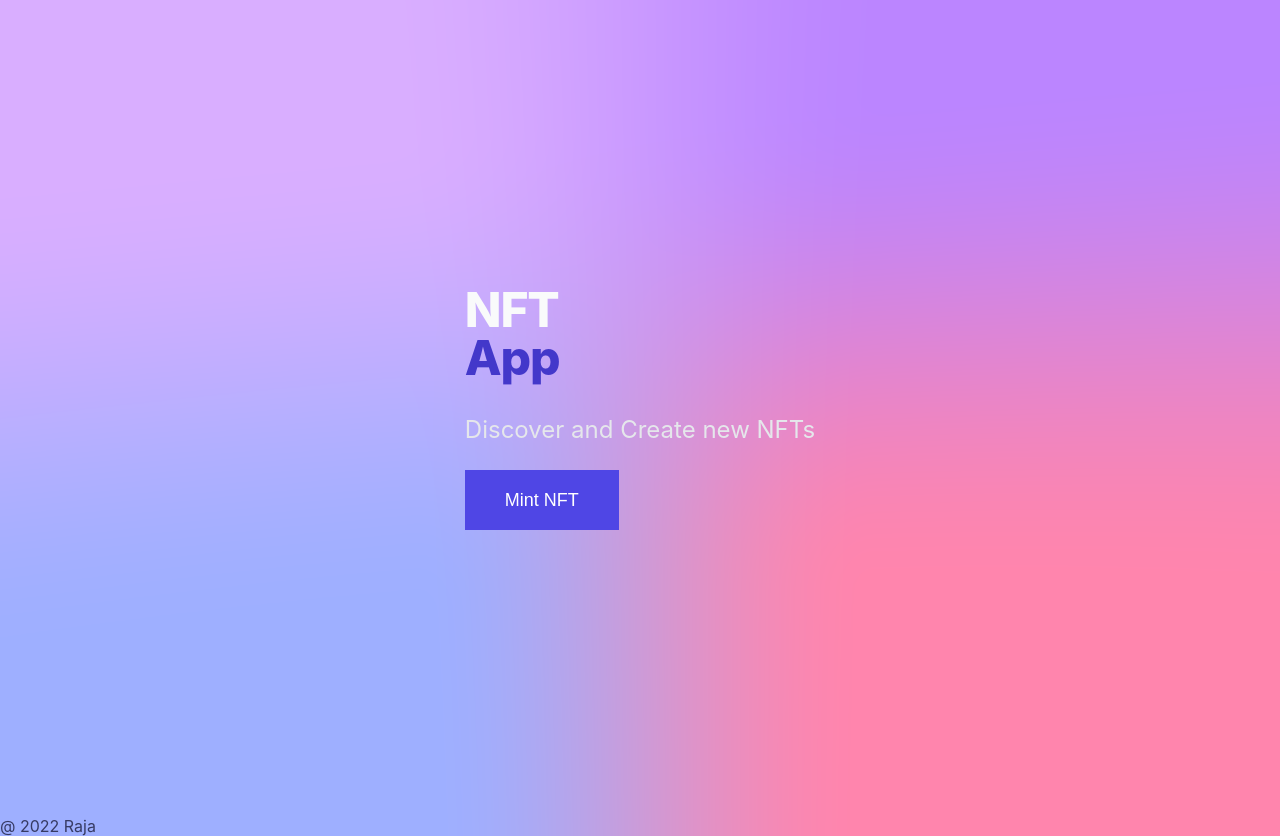
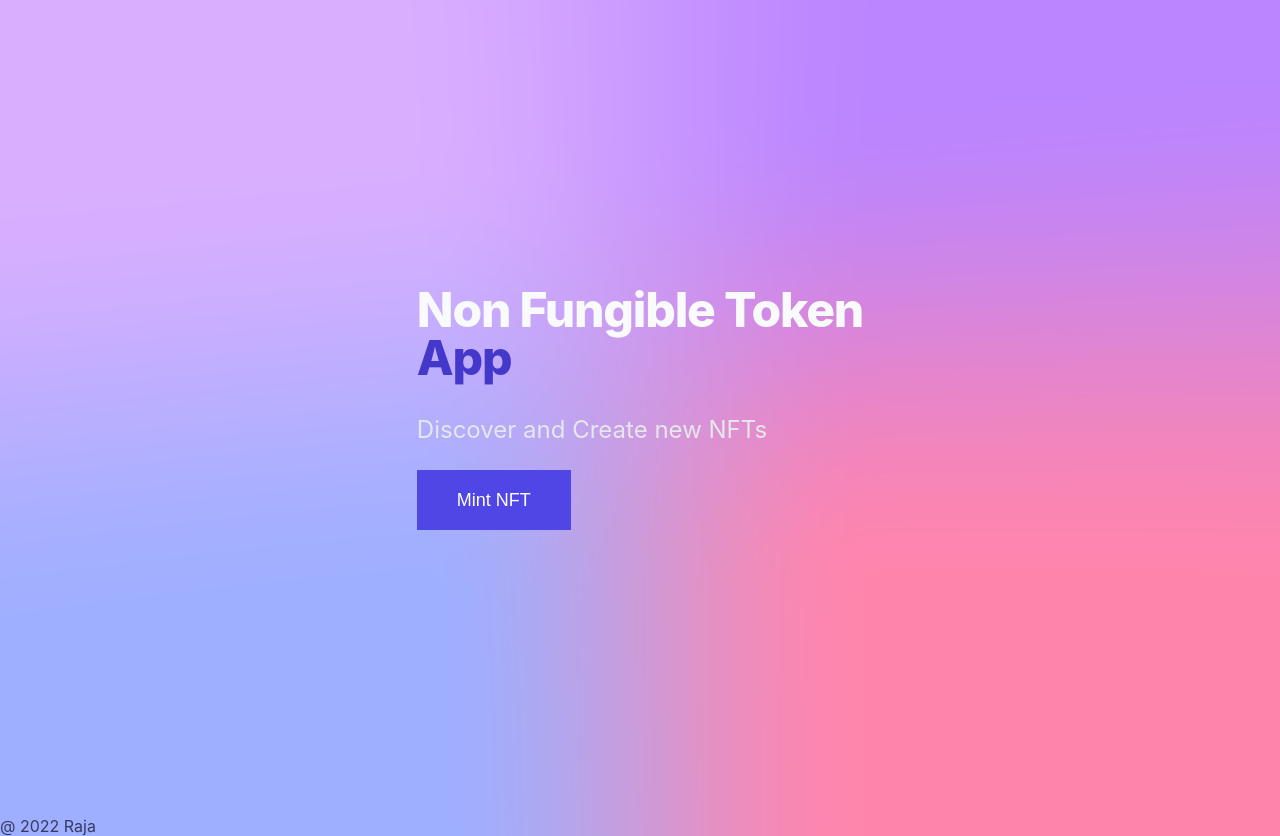
Before and after one commit to RajaKalavala/my-nft-app, a Next.js app: page / in a window 1280 px wide. Built offline with nearby package versions, Linux system fonts and the light colour scheme.

Commit message:
Test checkin for Vercel Git

```diff
--- a/components/banner.js
+++ b/components/banner.js
@@ -4,7 +4,7 @@ const Banner = (props) => {
   return (
     <div className={styles.container}>
       <h1 className={styles.title}>
-        <span className={styles.title1}>NFT </span>
+        <span className={styles.title1}>Non Fungible Token</span>
         <span className={styles.title2}>App</span>
       </h1>
       <p className={styles.subTitle}>Discover and Create new NFTs</p>
```
Also changed, not shown: 1 other file (tests, documents, lock files or other folders).
